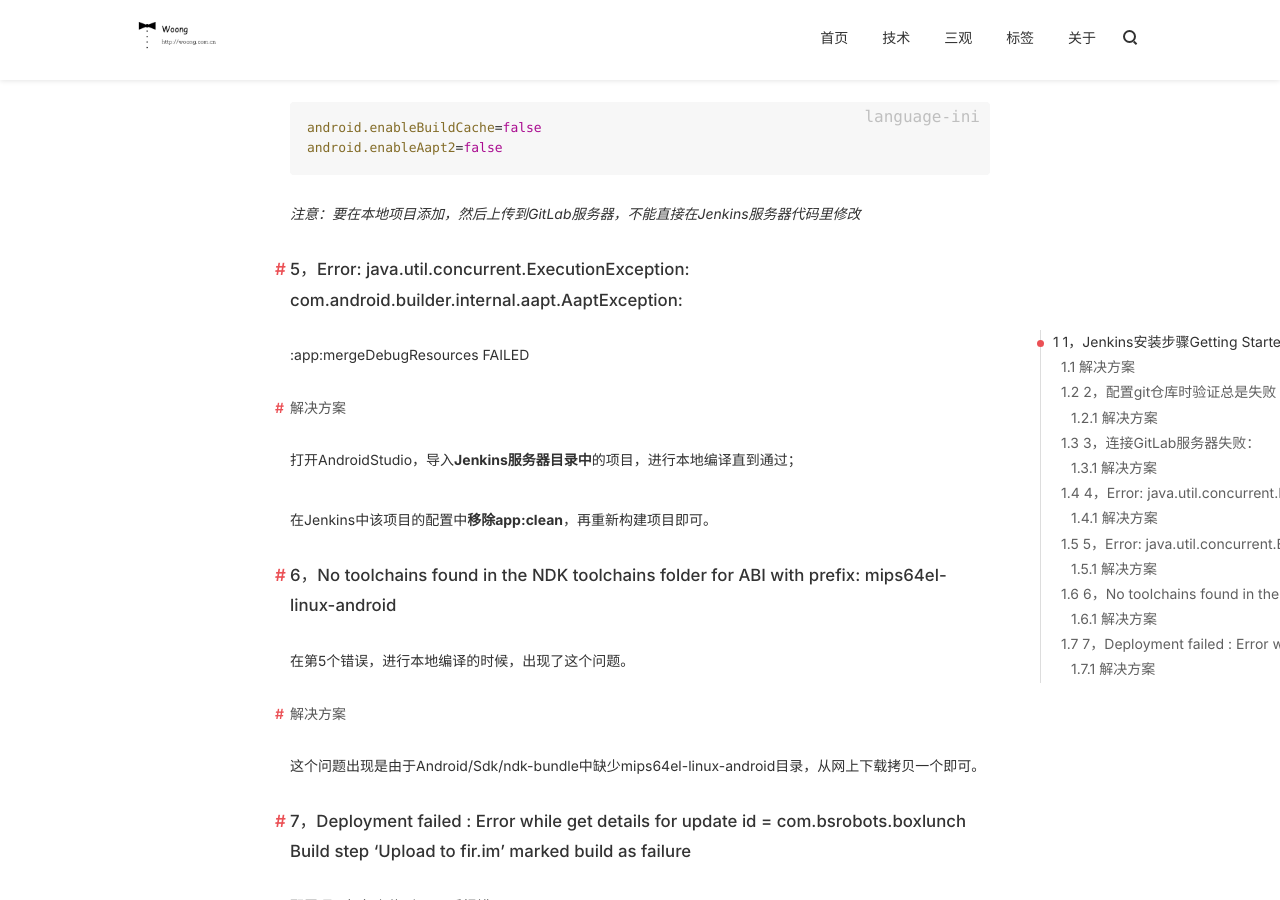
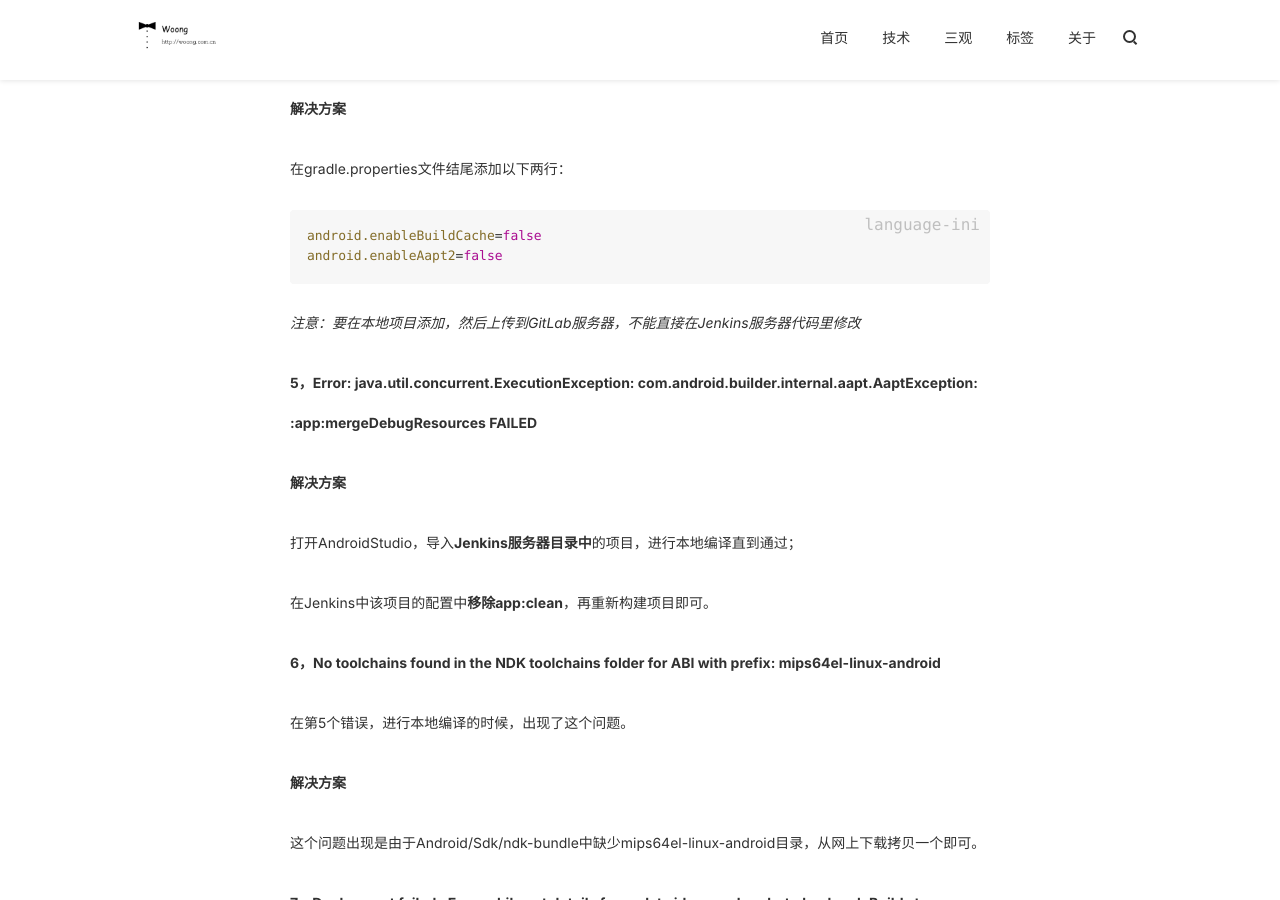
Before and after one commit to j1406493495/j1406493495.github.io, a Jekyll site: the page built from _posts/android/2018-10-26-Jenkins+fir搭建打包服务器填坑总结.md, in a window 1280 px wide and 900 px high, scrolled down 1851 px. Built offline with Jekyll 4.4.1, drawn with Linux system fonts in a browser that asks for light colours; nearby versions of some CDN libraries; comment, search, counter and statistics services are not loaded.

Commit message:
[Bug XXXX] remove h Cause: None Solution: None Fixed Version: None Branch: None

```diff
--- a/_posts/android/2018-10-26-Jenkins+fir搭建打包服务器填坑总结.md
+++ b/_posts/android/2018-10-26-Jenkins+fir搭建打包服务器填坑总结.md
@@ -11,20 +11,18 @@ tags:
 
 ---
 
-
-
-### 1，Jenkins安装步骤Getting Started长时间无反应
+**1，Jenkins安装步骤Getting Started长时间无反应**
 
 ![gettingstarted](https://ws3.sinaimg.cn/large/006tNbRwly1fwlpjjgvfuj30re0i540b.jpg)
 
-##### 解决方案
+**解决方案**
 
 1. 打开“cmd”，输入“services.msc”；
 2. 找到Jenkins服务，右键选择“重新启动”；
 3. 重新进入[localhost:8080](http://localhost:8080/)，发现即可跳过该步骤；
 4. 安装失败的插件，在“系统管理—插件管理”中手动安装。
 
-### 2，配置git仓库时验证总是失败
+**2，配置git仓库时验证总是失败**
 
 Failed to connect to repository : Command "D:\Git\bin\git.exe ls-remote -h git@47.***.git HEAD" returned status code 128:
 
@@ -35,23 +33,23 @@ fatal: Could not read from remote repository.
 Please make sure you have the correct access rights
 and the repository exists.
 
-##### 解决方案
+**解决方案**
 
 添加Credentials认证信息，可添加username and password来认证。
 
-### 3，连接GitLab服务器失败：
+**3，连接GitLab服务器失败：**
 
 Client error: HTTP 500 Internal Server Error
 
-##### 解决方案
+**解决方案**
 
 ![](https://ws4.sinaimg.cn/large/006tNbRwly1fwlpyrxgnaj31e80hadhu.jpg)
 
 如上图所示，URL地址必须为http形式，不能为ssh。
 
-### 4，Error: java.util.concurrent.ExecutionException: com.android.tools.aapt2.Aapt2Exception: AAPT2 error: check logs for details
+**4，Error: java.util.concurrent.ExecutionException: com.android.tools.aapt2.Aapt2Exception: AAPT2 error: check logs for details**
 
-##### 解决方案
+**解决方案**
 
 在gradle.properties文件结尾添加以下两行：
 
@@ -62,27 +60,27 @@ android.enableAapt2=false
 
 *注意：要在本地项目添加，然后上传到GitLab服务器，不能直接在Jenkins服务器代码里修改*
 
-### 5，Error: java.util.concurrent.ExecutionException: com.android.builder.internal.aapt.AaptException:
-:app:mergeDebugResources FAILED
+**5，Error: java.util.concurrent.ExecutionException: com.android.builder.internal.aapt.AaptException:
+:app:mergeDebugResources FAILED**
 
-##### 解决方案
+**解决方案**
 
 打开AndroidStudio，导入**Jenkins服务器目录中**的项目，进行本地编译直到通过；
 
 在Jenkins中该项目的配置中**移除app:clean**，再重新构建项目即可。
 
-### 6，No toolchains found in the NDK toolchains folder for ABI with prefix: mips64el-linux-android
+**6，No toolchains found in the NDK toolchains folder for ABI with prefix: mips64el-linux-android**
 
 在第5个错误，进行本地编译的时候，出现了这个问题。
 
-##### 解决方案
+**解决方案**
 
 这个问题出现是由于Android/Sdk/ndk-bundle中缺少mips64el-linux-android目录，从网上下载拷贝一个即可。
 
-### 7，Deployment failed : Error while get details for update id = com.bsrobots.boxlunch  Build step 'Upload to fir.im' marked build as failure
+**7，Deployment failed : Error while get details for update id = com.bsrobots.boxlunch  Build step 'Upload to fir.im' marked build as failure**
 
 配置项目打包上传到fir.im后报错
 
-##### 解决方案
+**解决方案**
 
 打开fir.im官网，手动上传该应用，之后在Jenkins中构建项目就没问题了。
```
